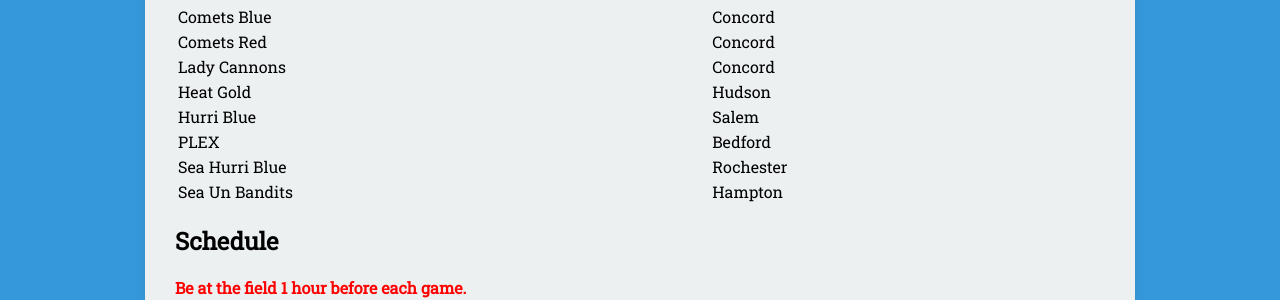
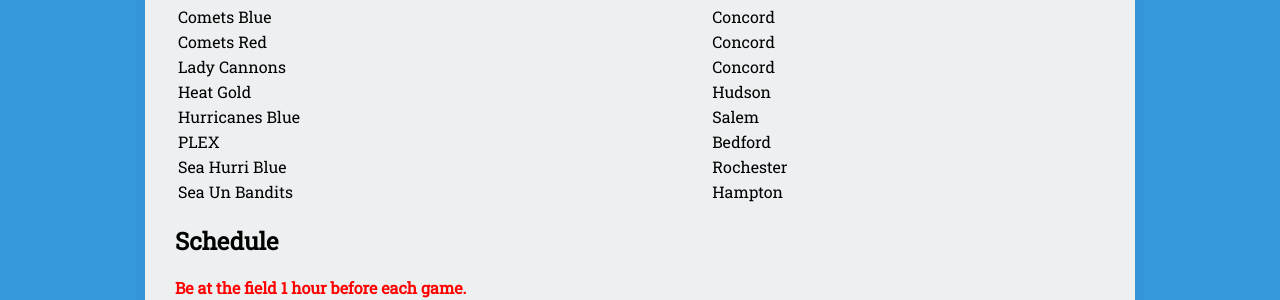
Before and after one commit to seanmerrow/ecf, a Jekyll site: the page built from _posts/2018-07-12-Jun-22-24.md, in a window 1280 px wide. Shown: the part 459-759 px from the top of the page. Built offline with Jekyll 4.4.1, drawn with Linux system fonts in a browser that asks for light colours; nearby versions of some CDN libraries.

Commit message:
Update 2018-07-12-Jun-22-24.md

```diff
--- a/_posts/2018-07-12-Jun-22-24.md
+++ b/_posts/2018-07-12-Jun-22-24.md
@@ -24,7 +24,7 @@ TBD
 |Comets Red	                 |Concord          |
 |Lady Cannons	               |Concord	         |
 |Heat Gold	                 |Hudson           |
-|Hurri Blue	                 |Salem            |
+|Hurricanes Blue	           |Salem            |
 |PLEX                        |Bedford	         |
 |Sea Hurri Blue	             |Rochester	       |
 |Sea Un Bandits	             |Hampton          |
```
